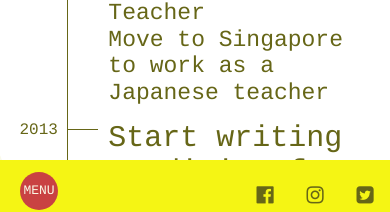
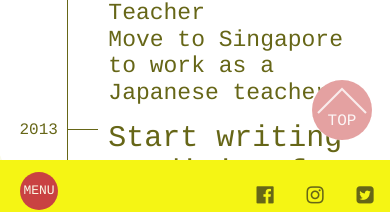
Before and after one commit to Aska62/portfolio-vue, a Vue app: page /about in a window 390 px wide. Shown: the part 614-826 px from the top of the page. Built offline with nearby package versions, Linux system fonts and the light colour scheme; a web font is replaced by a local one.

Commit message:
animation fixed and page top btn added

```diff
--- a/src/components/Header.vue
+++ b/src/components/Header.vue
@@ -1,7 +1,7 @@
 <template>
   <section class="header">
-    <router-link to="/" class="link-home"><h2>Aska Takahashi</h2></router-link>
-    <h1 class="page-title" v-bind:class="{ titlePreload: beforeLoading }">{{ pageTitle }}</h1>
+    <router-link to="/" class="link-home"><h2 id="page-top">Aska Takahashi</h2></router-link>
+    <h1 class="page-title" v-bind:class="{ titlePreload: beforeLoading, titleFlash: titleFlash }">{{ pageTitle }}</h1>
   </section>
 </template>
 
@@ -11,6 +11,7 @@ export default {
   data() {
     return {
       beforeLoading: true,
+      titleFlash: false,
     }
   },
   props: {
@@ -24,6 +25,12 @@ export default {
     setTimeout(() => {
       this.beforeLoading = false;
     }, 2000);
+    setInterval(() => {
+        this.titleFlash = true;
+      }, 8000);
+    setInterval(() => {
+    this.titleFlash = false;
+    }, 9000);
   }
 }
 </script>
@@ -60,7 +67,7 @@ export default {
   left: 50%;
   top: 50%;
   transform: translate(-50%, -50%);
-  background: linear-gradient(to right, #666617 0%, #e3e327 30%, #666617 60%);
+  background: linear-gradient(-45deg, #666617 50%, #e3e327 55%, #666617 60%);
   -webkit-background-clip: text;
   -webkit-text-fill-color: transparent;
   background-size: 400% 100%;
@@ -74,15 +81,16 @@ export default {
 
 .page-title:hover {
   cursor: pointer;
-  animation: title-shine 8s linear infinite;
+  animation: title-shine 1s ease-in-out forwards;
+}
+
+.titleFlash {
+  animation: title-shine 1s ease-in-out forwards;
 }
 
 @keyframes title-shine {
   0% {
     background-position: 100% 0;
-  }
-  30% {
-    background-position: 0 0;
   }
   100% {
     background-position: 0 0;
@@ -172,4 +180,10 @@ export default {
     animation: load-sm 2.5s ease-in-out forwards;
   }
 }
+
+@media screen and (max-width: 380px) {
+  .link-home {
+    font-size: 13px;
+  }
+}
 </style>
--- /dev/null
+++ b/src/components/ToPageTopBtn.vue
@@ -0,0 +1,108 @@
+<template>
+  <div class="btn-container">
+    <div class="arrow">
+      <div class="arrow-top"></div>
+      <div class="arrow-bottom"></div>
+    </div>
+    <p class="btn-letter">TOP</p>
+    <div class="page-top-btn"></div>
+    <a href="#page-top"><div class="page-top-btn-cover"></div></a>
+  </div>
+</template>
+
+<script>
+export default {
+  name: 'ToPageTopBtn'
+}
+
+</script>
+
+<style scoped>
+.btn-container {
+  width: 80px;
+  height: 80px;
+  position: fixed;
+  right: 125px;
+  bottom: 80px;
+  display: flex;
+  flex-direction: column;
+  justify-content: center;
+  align-items: center;
+}
+
+.page-top-btn {
+  width: 60px;
+  height: 60px;
+  position: absolute;
+  top: 50%;
+  left: 50%;
+  transform: translate(-50%, -50%);
+  border-radius: 50%;
+  background-color: rgba(201, 66, 66, 1);
+  text-align: center;
+  z-index: 1;
+}
+
+.page-top-btn-cover {
+  width: 61px;
+  height: 61px;
+  position: absolute;
+  top: 50%;
+  left: 50%;
+  transform: translate(-50%, -50%);
+  border-radius: 50%;
+  background-color: rgba(255, 255, 255, .5);
+  z-index: 5;
+  transition-duration: .7s;
+}
+
+.page-top-btn-cover:hover {
+  background-color: rgba(255, 255, 255, .2);
+}
+
+.btn-letter {
+  color: rgba(255, 255, 255, .9);
+  margin: 0;
+  line-height: 60px;
+  position: absolute;
+  top: 58%;
+  left: 50%;
+  transform: translate(-50%, -42%);
+  z-index: 2;
+}
+.arrow {
+  width: 120px;
+  height: 120px;
+  position: relative;
+  opacity: .8;
+  margin-top: 60px;
+  z-index: 2;
+}
+.arrow-top {
+  width: 35px;
+  height: 35px;
+  background-color: rgba(255, 255, 255, 1);
+  position: absolute;
+  top: -10%;
+  left: 50%;
+  transform: translate(-50%, -95%) rotate(45deg);
+}
+.arrow-bottom {
+  width: 35px;
+  height: 35px;
+  background-color: rgba(201, 66, 66, 1);
+  position: absolute;
+  top: 5%;
+  left: 50%;
+  transform: translate(-50%, -95%) rotate(45deg);
+  z-index: 3;
+}
+
+@media screen and (max-width: 800px) {
+  .btn-container {
+    right: 8px;
+  }
+}
+
+
+</style>
--- a/src/views/About.vue
+++ b/src/views/About.vue
@@ -84,6 +84,7 @@
       </div>
     </div>
   </section>
+  <ToPageTopBtn />
   <MenuBarSm :menuBarDisplayedPage=pageTitle />
   <Footer />
 </template>
@@ -93,6 +94,7 @@ import Header from '@/components/Header.vue'
 import Footer from '@/components/Footer.vue'
 import SideBar from '@/components/SideBar.vue'
 import MenuBarSm from '@/components/MenuBarSm.vue'
+import ToPageTopBtn from '@/components/ToPageTopBtn.vue'
 
 export default {
   name: 'About',
@@ -100,7 +102,8 @@ export default {
     Header,
     Footer,
     SideBar,
-    MenuBarSm
+    MenuBarSm,
+    ToPageTopBtn
   },
   data() {
     return {
@@ -135,6 +138,21 @@ export default {
   width: 80%;
   max-width: 1000px;
   margin: 20px auto 0 auto;
+  background: linear-gradient(to bottom, rgba(102, 102, 23, 1)50%,  rgba(102, 102, 23, 0)51%);
+  -webkit-background-clip: text;
+  -webkit-text-fill-color: transparent;
+  background-size: 100vw 200%;
+  background-position: 0 -2000px;
+  animation: content-load 3s ease-in-out forwards;
+}
+
+@keyframes content-load {
+  0% {
+    background-position: 0 -2000px;
+  }
+  100% {
+    background-position: 0 0;
+  }
 }
 
 .hist {
--- a/src/views/Code.vue
+++ b/src/views/Code.vue
@@ -11,6 +11,7 @@
       <a class="github-link" :href="data.link" target="_blank" rel="noopener">View Code on GitHub</a>
     </div>
   </section>
+  <ToPageTopBtn />
   <SideBar :displayedPage=pageTitle />
   <MenuBarSm :menuBarDisplayedPage=pageTitle />
   <Footer />
@@ -22,6 +23,7 @@ import Footer from '@/components/Footer.vue'
 import SideBar from '@/components/SideBar.vue'
 import MenuBarSm from '@/components/MenuBarSm.vue'
 import PageCover from '@/components/PageCover.vue'
+import ToPageTopBtn from '@/components/ToPageTopBtn.vue'
 import axios from 'axios'
 import videosData from "../data/videos.json"
 
@@ -32,7 +34,8 @@ export default {
     Footer,
     SideBar,
     MenuBarSm,
-    PageCover
+    PageCover,
+    ToPageTopBtn
   },
   data() {
     return {
--- a/src/views/Contact.vue
+++ b/src/views/Contact.vue
@@ -109,16 +109,16 @@ export default {
 
 @keyframes form-load {
   0% {
-    background-position: 0 0vh;
+    background-position: 0 -2000px;
   }
   100% {
-    background-position: 0 28vh;
+    background-position: 0 0;
   }
 }
 
 @keyframes form-load-sm {
   0% {
-    background-position: 0 -400px;
+    background-position: 0 -2500px;
   }
   100% {
     background-position: 0 0;
@@ -140,10 +140,11 @@ export default {
 
 @media screen and (min-width: 801px) {
   .form-wrapper {
-    background: linear-gradient(to bottom, rgba(102, 102, 23, 1)32%, rgba(102, 102, 23, 0)35%);
+    background: linear-gradient(to bottom, rgba(102, 102, 23, 1)20%, rgba(102, 102, 23, 0)65%);
     -webkit-background-clip: text;
     -webkit-text-fill-color: transparent;
-    background-position: 0 0vh;
+    background-size: 100vw 300vh;
+    background-position: 0 -2000px;
     animation: form-load 3s ease-in forwards;
   }
 }
@@ -163,11 +164,11 @@ export default {
     justify-content: space-between;
     position: fixed;
     top: 260px;
-    background: linear-gradient(to bottom, rgba(102, 102, 23, 1)0%, rgba(102, 102, 23, 1)48%, rgba(102, 102, 23, 0)52%, rgba(102, 102, 23, 0)100%);
+    background: linear-gradient(to bottom, rgba(102, 102, 23, 1)60%, rgba(102, 102, 23, 0)75%);
     -webkit-background-clip: text;
     -webkit-text-fill-color: transparent;
-    background-size: 100vw 600px;
-    background-position: 0 -400px;
+    background-size: 100vw 300vh;
+    background-position: 0 -2500px;
     animation: form-load-sm 3s ease-in forwards;
   }
   .contact-mail {
```
Also changed, not shown: src/components/LargeArticle.vue (+4 -4 lines).
